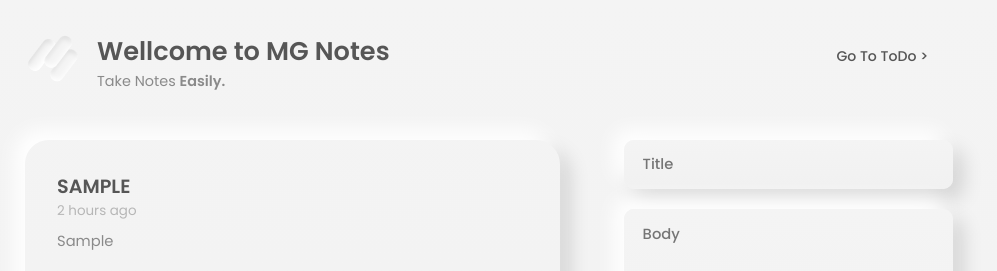
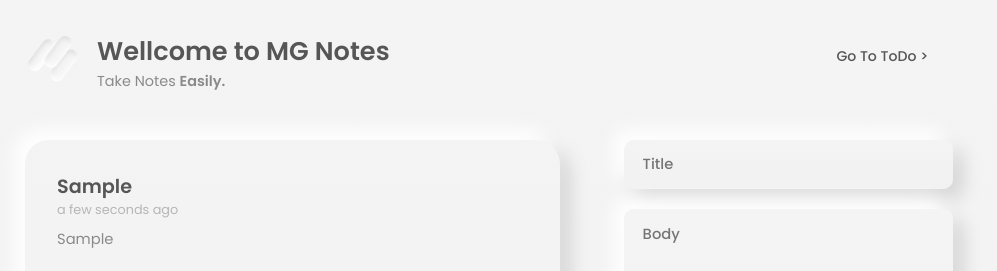
Before and after one commit to faustabmnyh/notes-n-todos, a React (Create React App) app: page /notes in a window 1280 px wide. Both pictures are taken after typing "Sample", "Sample" into the empty fields and a click on the button "Send". Shown: the top 271 px of the page, without its empty margins (151-1148 px from the left). Built offline with nearby package versions, Linux system fonts and the light colour scheme.

Commit message:
add time

```diff
--- a/package.json
+++ b/package.json
@@ -9,6 +9,7 @@
     "@testing-library/react": "^11.2.2",
     "@testing-library/user-event": "^12.2.2",
     "install": "^0.13.0",
+    "moment": "^2.29.1",
     "npm": "^6.14.9",
     "react": "^17.0.1",
     "react-dom": "^17.0.1",
--- a/src/Components/Card/Card.css
+++ b/src/Components/Card/Card.css
@@ -19,13 +19,13 @@
   /* font-size: 20px; */
   font-size: clamp(1.2rem, 1.5vw, 2rem);
   color: #565656;
-  text-transform: uppercase;
   font-weight: 600;
 }
 
 .card__time {
   /* font-size: 12px; */
-  font-size: clamp(0.8rem, 1.05vw, 1.05rem);
+  font-size: clamp(0.8rem, 0.75vw, 1.05rem);
+
   color: #b6b6b6;
 }
 
--- a/src/Components/Card/index.js
+++ b/src/Components/Card/index.js
@@ -4,17 +4,18 @@ import IconButton from "@material-ui/core/IconButton";
 import UpdateIcon from "@material-ui/icons/Update";
 import { useContext } from "react";
 import { NotesContext } from "../../context/notes";
+import moment from "moment";
 
 const Card = ({ note, ...rest }) => {
   const { deleteNote } = useContext(NotesContext);
-
-  console.log("this is ", new Date(note.time).toISOString().substr(0, 10));
 
   return (
     <div className="card">
       <div>
         <h3 className="card__title">{note.title}</h3>
-        <p className="card__time">2 hours ago</p>
+        <p className="card__time">
+          {moment(new Date(note.time).toISOString()).fromNow()}
+        </p>
         <p className="card__body">{note.body}</p>
       </div>
       <div className="card__utils">
--- a/src/pages/Notes/index.js
+++ b/src/pages/Notes/index.js
@@ -47,7 +47,8 @@ const Notes = () => {
         body: "",
       });
       data.id = values.id;
-      updateNote(data);
+      console.log(values);
+      updateNote({ ...data, time: values.time });
     }
   };
 
@@ -57,6 +58,7 @@ const Notes = () => {
       body: note.body,
       id: note.id,
       button: "Update",
+      time: note.time,
     });
   };
 
```
Also changed, not shown: 2 other files (tests, documents, lock files or other folders).
